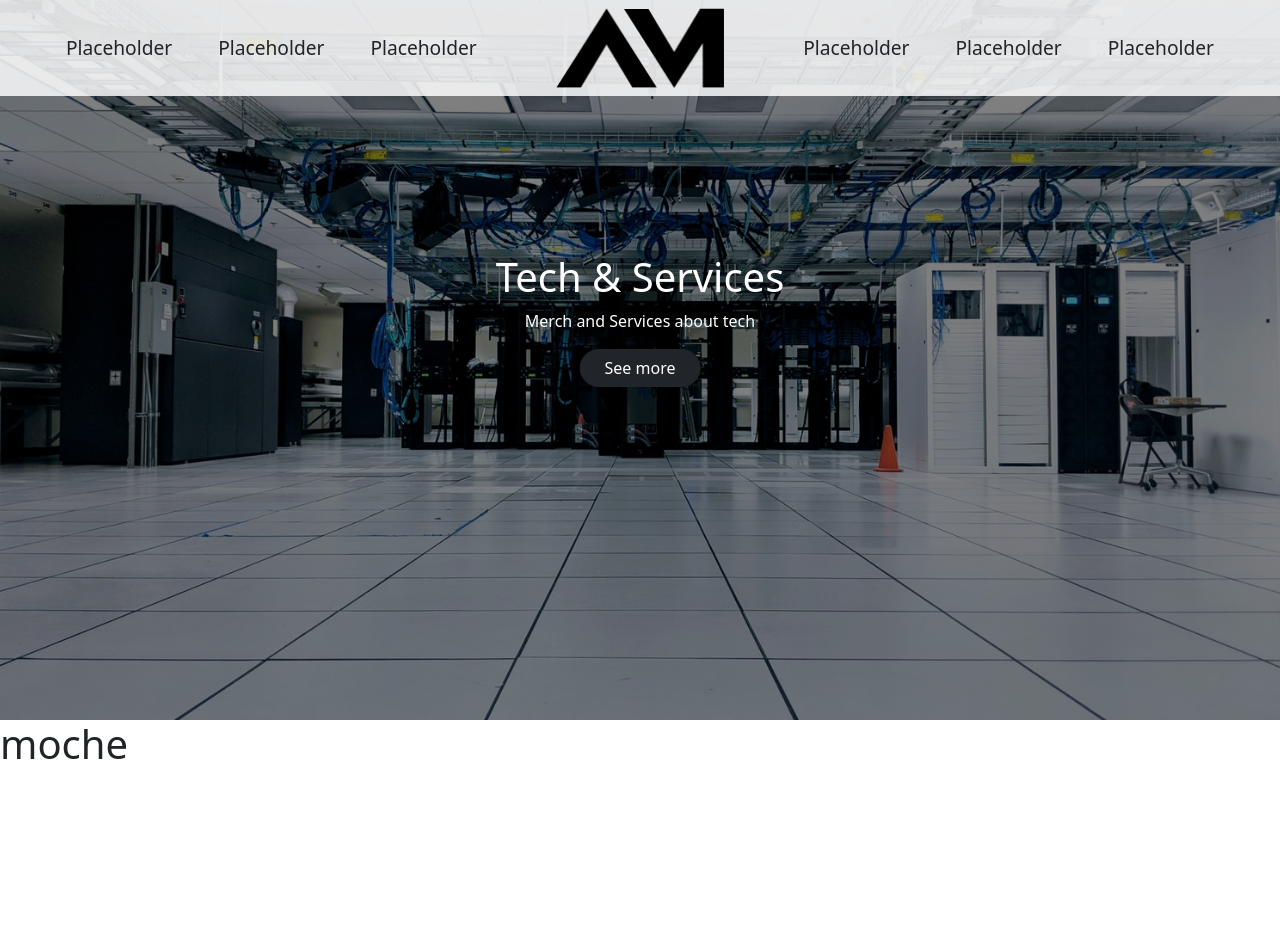
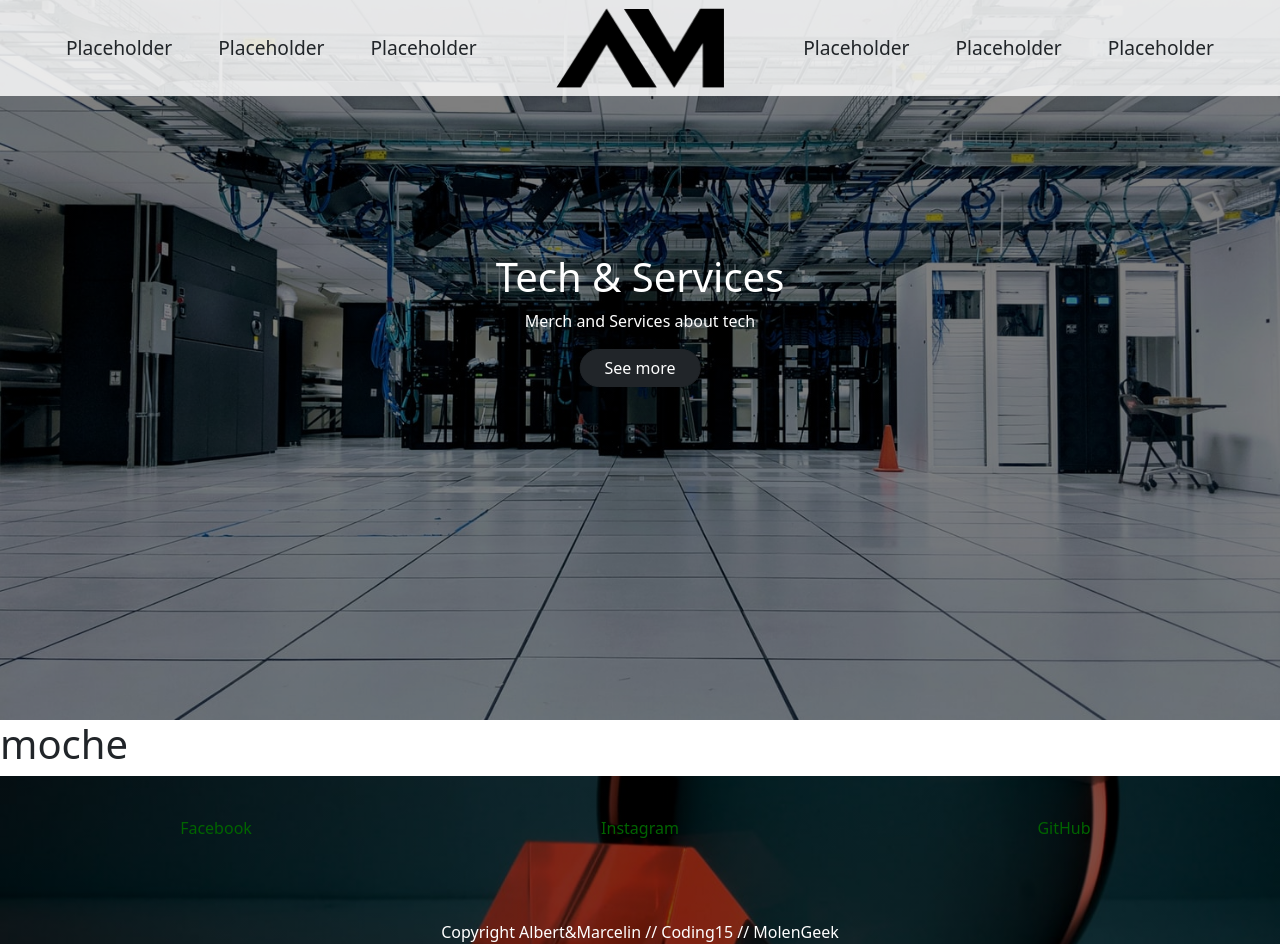
Before and after one commit to marsbob-dev/Site_react_Albert-Marcelin, a React (Create React App) app: page / in a window 1280 px wide. Before the commit the page ends 800 px from the top, so only its background shows below. Built offline with nearby package versions, Linux system fonts and the light colour scheme.

Commit message:
last commit

```diff
--- a/src/App.js
+++ b/src/App.js
@@ -3,6 +3,7 @@ import "../node_modules/bootstrap/dist/js/bootstrap";
 import Home from "./modules/pages/Home";
 import Test from "./modules/pages/Test";
 import React, { Fragment } from "react";
+import Footer from "./modules/footer/Footer"
 import {
   BrowserRouter as Router,
   Switch,
@@ -23,6 +24,7 @@ function App() {
        <Home />
      </Route>
     </Switch>
+    <Footer />
     </div>
 </Router>
 
--- /dev/null
+++ b/src/modules/footer/Footer.js
@@ -0,0 +1,28 @@
+import './footer.css'
+import React from "react";
+
+function Footer() {
+    return (
+        <div className="row mx-0" id="Footer">
+            <div className="col-12">
+                <div className="row justify-content-evenly d-flex align-items-center marginTB">
+                    <li className="w-25 mx-5 text-center">
+                    <a href="https://www.facebook.com/" className="textColor">Facebook</a>
+                    </li>
+                    <li className="w-25 mx-5 text-center ">
+                    <a href="https://www.instagram.com/" className="textColor">Instagram</a>
+                    </li>
+                    <li className="w-25 mx-5 text-center ">
+                    <a href="https://github.com/" className="textColor">GitHub</a>
+                    </li>
+
+                </div>
+                <div className="row text-center text-white d-flex align-self-end marginCustom">
+                    <span>Copyright Albert&Marcelin // Coding15 // MolenGeek</span>
+                </div>
+            </div>
+        </div>
+    );
+  }
+
+  export default Footer;
--- /dev/null
+++ b/src/modules/footer/footer.css
@@ -0,0 +1,20 @@
+#Footer{
+background-image: linear-gradient(rgba(0, 0, 0, 0.5), rgba(0, 0, 0, 0.5)), url(../img/backgroundFooter.jpg);
+height: auto;
+background-repeat: no-repeat;
+background-position: center;
+background-size: cover;
+}
+.marginCustom{
+    margin-top: 10vh !important ;
+}
+.marginTB{
+    margin-top: 5vh;
+    margin-bottom: 5vh;
+}
+.textColor{
+    color: darkgreen;
+}
+.textColor:hover{
+    color: orangered;
+}
--- a/src/modules/header/Navbar.js
+++ b/src/modules/header/Navbar.js
@@ -3,16 +3,10 @@ function Navbar() {
     return (
         <div className="row p-2 bg-header w-100 m-0" id="fixedNav">
             <div className="col-5 container-fluid m-0 justify-content-evenly d-flex align-items-center">
-                <li className="">
-                    <a className ="fa-2x text-dark headerA" href="">Placeholder</a>
-                </li>
-                <li className="">
-                    <a className ="fa-2x text-dark headerA" href="">Placeholder</a>
-                </li>
-                <li className="">
-                    <a className ="fa-2x text-dark headerA" href="">Placeholder</a>
-                </li>
-            </div>
+                   <a className ="fa-2x text-dark headerA" href="">Placeholder</a>
+                   <a className ="fa-2x text-dark headerA" href="">Placeholder</a>
+                   <a className ="fa-2x text-dark headerA" href="">Placeholder</a>
+           </div>
             <div className="col-2 m-0">
                 <div className="row text-center">
                     <li>
@@ -23,15 +17,9 @@ function Navbar() {
                 </div>
             </div>
             <div className="col-5 container-fluid m-0 justify-content-evenly d-flex align-items-center">
-                <li className="">
                     <a className ="fa-2x text-dark headerA" href="">Placeholder</a>
-                </li>
-                <li className="">
                     <a className ="fa-2x text-dark headerA" href="">Placeholder</a>
-                </li>
-                <li className="">
                     <a className ="fa-2x text-dark headerA" href="">Placeholder</a>
-                </li>
             </div>
         </div>
 
```
Also changed, not shown: src/modules/img/backgroundFooter.jpg (added), 1 other file (tests, documents, lock files or other folders).
